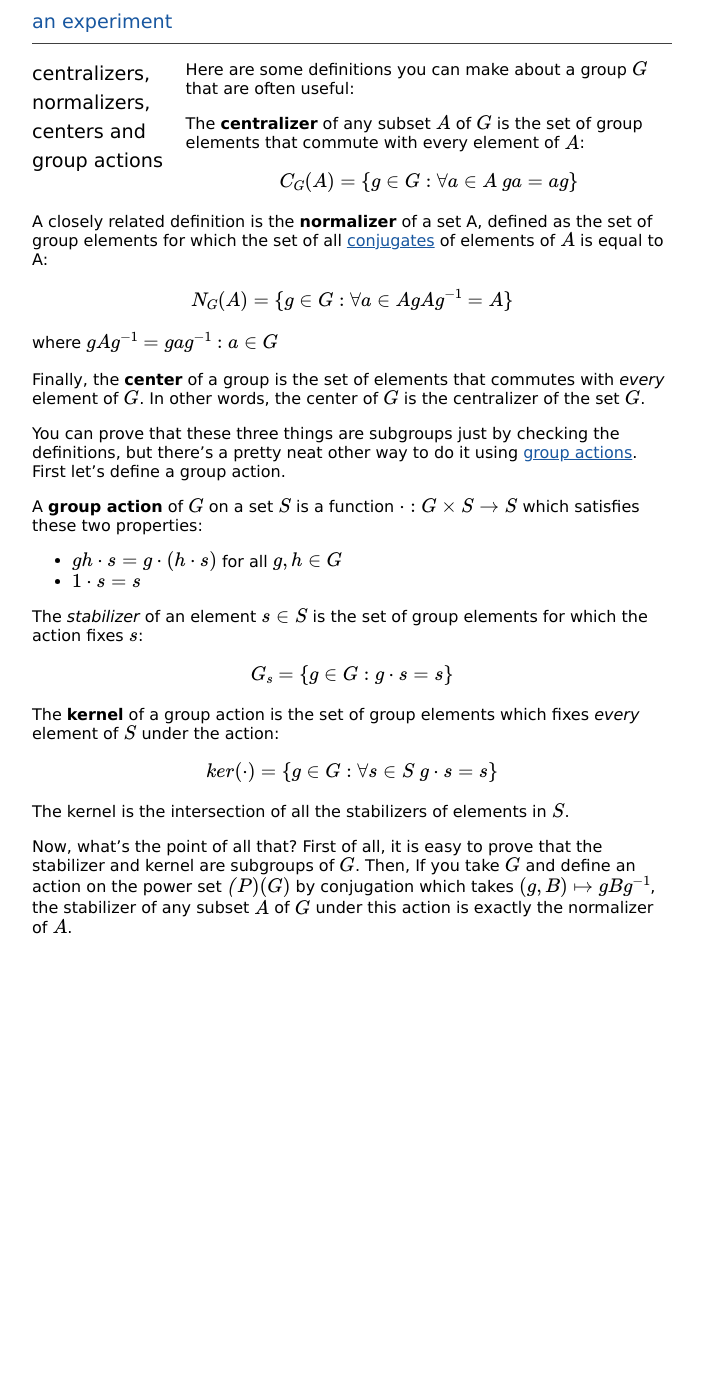
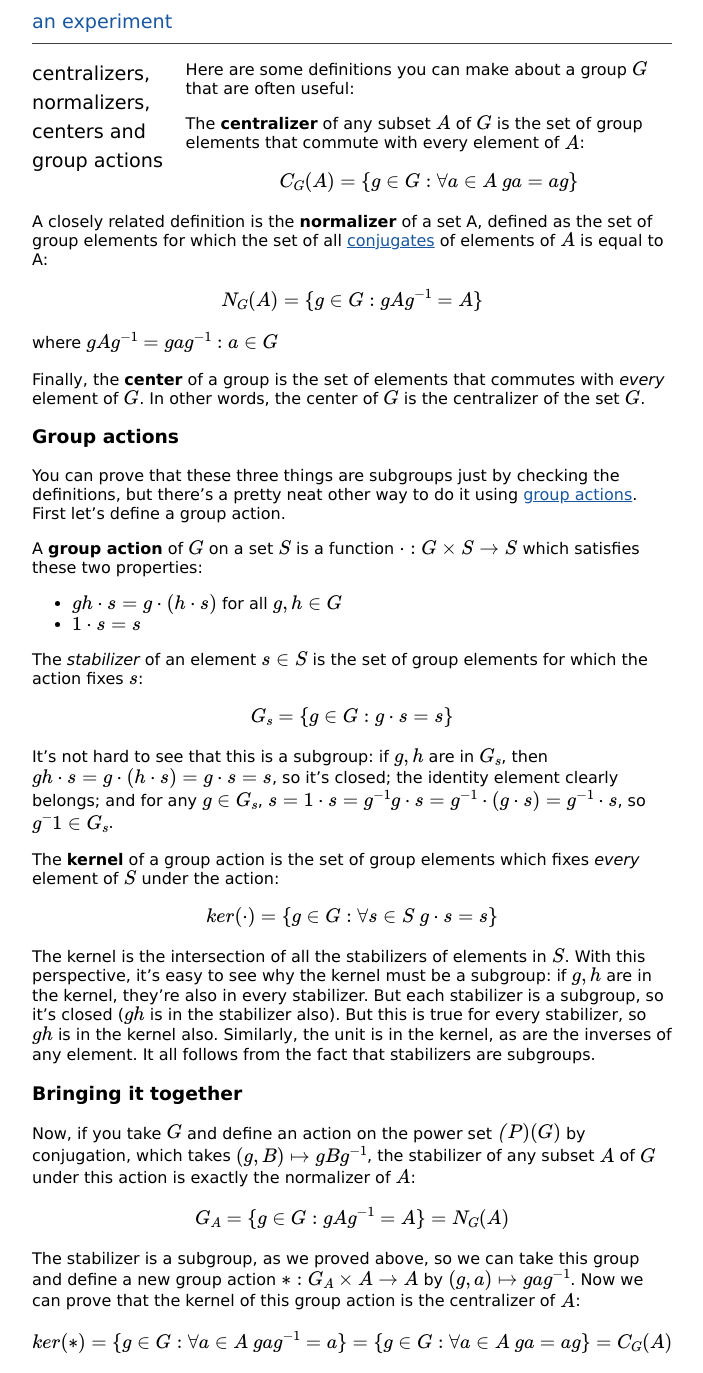
Before and after one commit to fred6/fred6.github.com, a Jekyll site: the page built from _posts/2012-02-18-centralizers-normalizers-centers-group-actions.md, in a window 1280 px wide. Shown: the whole page, without its empty margins (24-727 px from the left). Built offline with Jekyll 4.4.1, drawn with Linux system fonts in a browser that asks for light colours; formulas are drawn with MathJax 3; before the commit the page ends 953 px from its top, so only the background shows below that.

Commit message:
initial commit

```diff
--- a/_posts/2012-02-18-centralizers-normalizers-centers-group-actions.md
+++ b/_posts/2012-02-18-centralizers-normalizers-centers-group-actions.md
@@ -11,11 +11,13 @@ $$C_G(A) = \{ g \in G : \forall a \in A \ ga = ag \}$$
 
 A closely related definition is the **normalizer** of a set A, defined as the set of group elements for which the set of all [conjugates][conjugate_wiki] of elements of $A$ is equal to A:
 
-$$N_G(A) = \{ g \in G : \forall a \in A gAg^{-1} = A \}$$
+$$N_G(A) = \{ g \in G : gAg^{-1} = A \}$$
 
 where $gAg^{-1} = \{ gag^{-1} : a \in G \}$
 
 Finally, the **center** of a group is the set of elements that commutes with *every* element of $G$. In other words, the center of $G$ is the centralizer of the set $G$.
+
+# Group actions
 
 You can prove that these three things are subgroups just by checking the definitions, but there's a pretty neat other way to do it using [group actions][group_action_wiki]. First let's define a group action.
 
@@ -28,13 +30,24 @@ The *stabilizer* of an element $s \in S$ is the set of group elements for which
 
 $$G_s = \{ g \in G : g \cdot s = s \}$$
 
+It's not hard to see that this is a subgroup: if $g, h$ are in $G_s$, then $gh \cdot s = g \cdot (h \cdot s) = g \cdot s = s$, so it's closed; the identity element clearly belongs; and for any $g \in G_s$, $s = 1 \cdot s = g^{-1} g \cdot s = g^{-1} \cdot (g \cdot s) = g^{-1} \cdot s$, so $g^-1 \in G_s$.
+
 The **kernel** of a group action is the set of group elements which fixes *every* element of $S$ under the action:
 
 $$ker(\cdot) = \{g \in G : \forall s \in S \ g \cdot s = s \}$$
 
-The kernel is the intersection of all the stabilizers of elements in $S$.
+The kernel is the intersection of all the stabilizers of elements in $S$. With this perspective, it's easy to see why the kernel must be a subgroup: if $g, h$ are in the kernel, they're also in every stabilizer. But each stabilizer is a subgroup, so it's closed ($gh$ is in the stabilizer also). But this is true for every stabilizer, so $gh$ is in the kernel also. Similarly, the unit is in the kernel, as are the inverses of any element. It all follows from the fact that stabilizers are subgroups.
 
-Now, what's the point of all that? First of all, it is easy to prove that the stabilizer and kernel are subgroups of $G$. Then, If you take $G$ and define an action on the power set $\mathcal(P)(G)$ by conjugation which takes $(g, B) \mapsto gBg^{-1}$, the stabilizer of any subset $A$ of $G$ under this action is exactly the normalizer of $A$.
+# Bringing it together
+
+Now, if you take $G$ and define an action on the power set $\mathcal(P)(G)$ by conjugation, which takes $(g, B) \mapsto gBg^{-1}$, the stabilizer of any subset $A$ of $G$ under this action is exactly the normalizer of $A$:
+
+$$G_A = \{ g \in G : gAg^{-1} = A \} = N_G(A)$$
+
+The stabilizer is a subgroup, as we proved above, so we can take this group and define a new group action $\ast: G_A \times A \to A$ by $(g,a) \mapsto gag^{-1}$. Now we can prove that the kernel of this group action is the centralizer of $A$:
+
+$$ker(\ast) = \{g \in G : \forall a \in A \ gag^{-1} = a \} = \{ g \in G : \forall a \in A \ ga = ag \} = C_G(A)$$
+
 
 [conjugate_wiki]: http://en.wikipedia.org/wiki/Conjugation_(group_theory)
 [group_action_wiki]: http://en.wikipedia.org/wiki/Group_action
```
